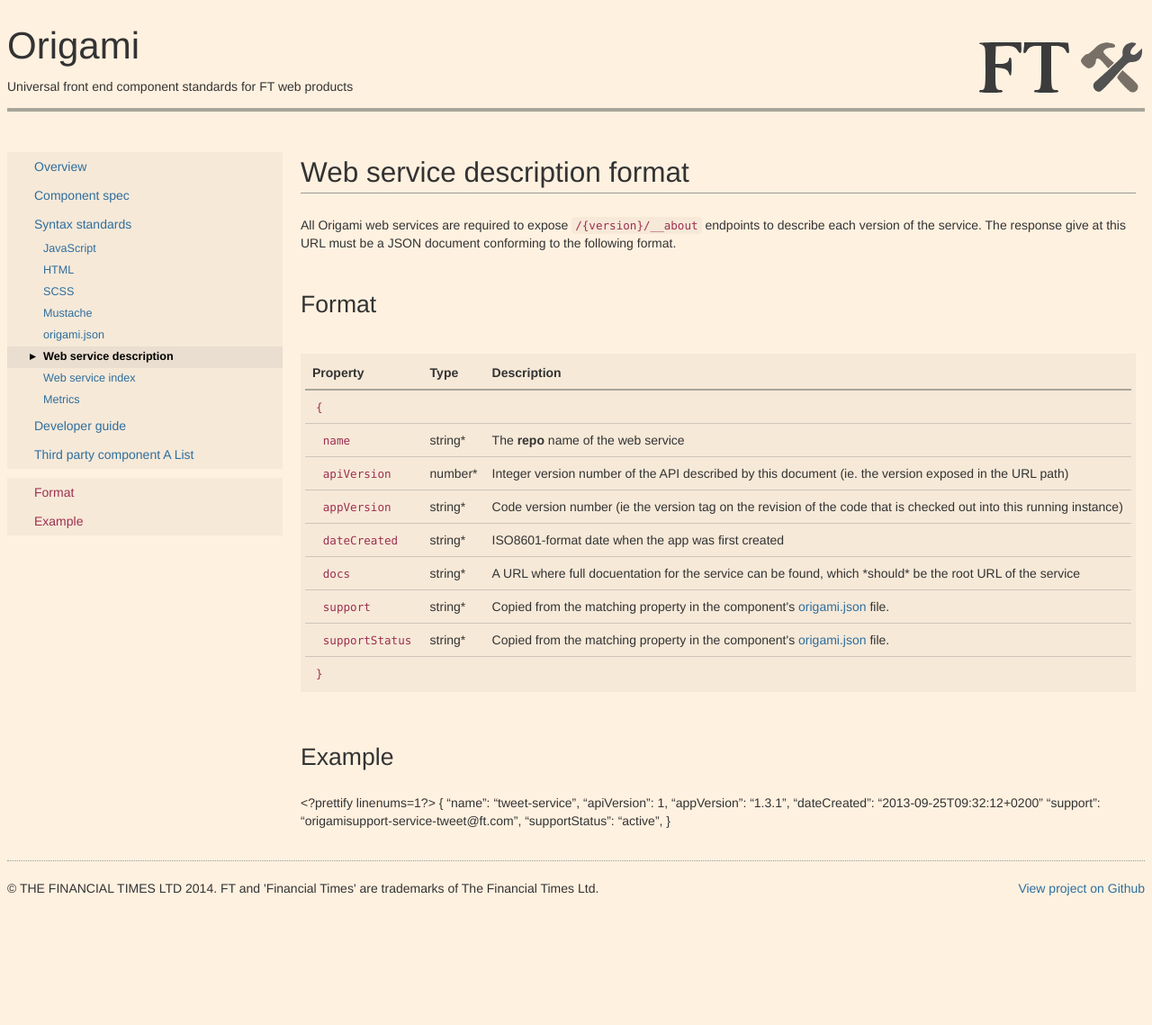
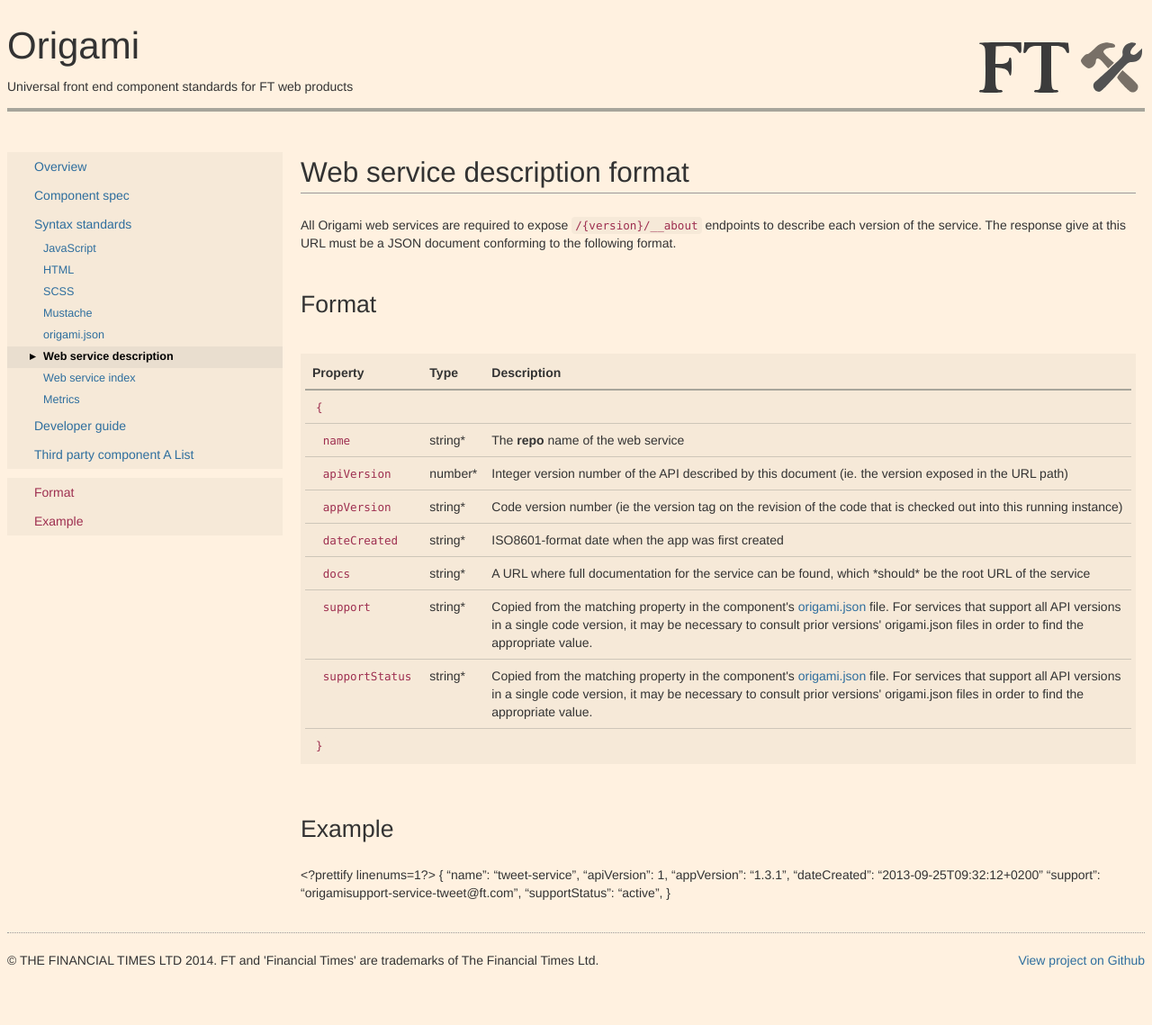
Before and after one commit to Financial-Times/ft-origami, a Jekyll site: the page built from docs/syntax/web-service-description.md, in a window 1280 px wide. Shown: the whole page at 90% size. Built offline with Jekyll 4.4.1, drawn with Linux system fonts in a browser that asks for light colours; before the commit the page ends 1059 px from its top, so only the background shows below that.

Commit message:
Support status applies to major version (see #123)

```diff
--- a/docs/syntax/web-service-description.md
+++ b/docs/syntax/web-service-description.md
@@ -39,15 +39,15 @@ All Origami web services are required to expose `/{version}/__about` endpoints t
 </tr><tr>
 	<td>&nbsp;&nbsp;<code>docs</code></td>
 	<td>string*</td>
-	<td>A URL where full docuentation for the service can be found, which *should* be the root URL of the service</td>
+	<td>A URL where full documentation for the service can be found, which *should* be the root URL of the service</td>
 </tr><tr>
 	<td>&nbsp;&nbsp;<code>support</code></td>
 	<td>string*</td>
-	<td>Copied from the matching property in the component's <a href='{{site.baseurl}}/docs/syntax/origamijson'>origami.json</a> file.</td>
+	<td>Copied from the matching property in the component's <a href='{{site.baseurl}}/docs/syntax/origamijson'>origami.json</a> file.  For services that support all API versions in a single code version, it may be necessary to consult prior versions' origami.json files in order to find the appropriate value.</td>
 </tr><tr>
 	<td>&nbsp;&nbsp;<code>supportStatus</code></td>
 	<td>string*</td>
-	<td>Copied from the matching property in the component's <a href='{{site.baseurl}}/docs/syntax/origamijson'>origami.json</a> file.</td>
+	<td>Copied from the matching property in the component's <a href='{{site.baseurl}}/docs/syntax/origamijson'>origami.json</a> file.  For services that support all API versions in a single code version, it may be necessary to consult prior versions' origami.json files in order to find the appropriate value.</td>
 </tr><tr>
 	<td><code>}</code></td>
 	<td></td>
```
Also changed, not shown: docs/syntax/origamijson.md (+1 -1 lines).
